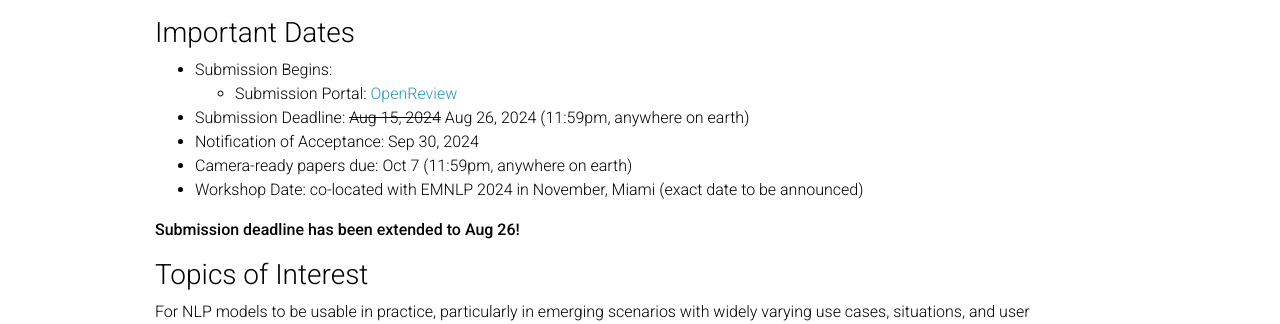
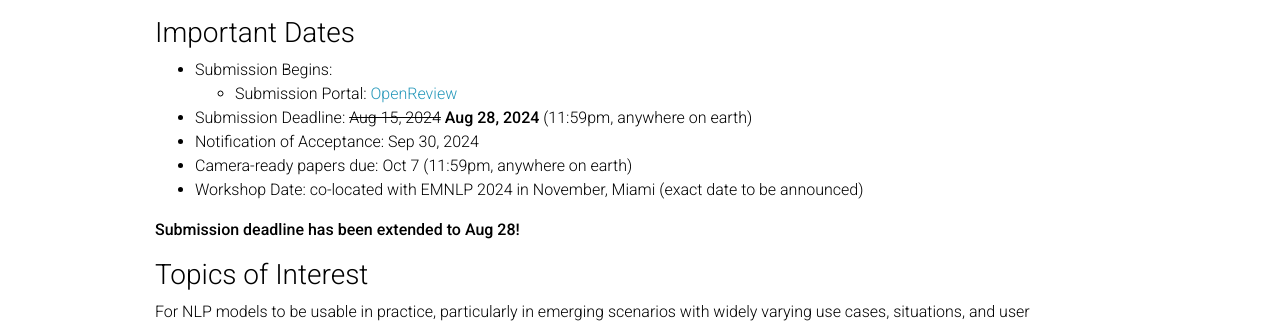
Before and after one commit to customnlp4u-24/customnlp4u-24.github.io, a Jekyll site: the page built from _pages/home.md, in a window 1280 px wide and 900 px high, scrolled down 334 px. Shown: the part 152-476 px from the top of the window. Built offline with Jekyll 4.4.1, drawn with Linux system fonts in a browser that asks for light colours; comment, search, counter and statistics services are not loaded; a style sheet for code colours, icons or effects is not loaded.

Commit message:
extension date updated

```diff
--- a/_pages/home.md
+++ b/_pages/home.md
@@ -27,12 +27,12 @@ nav_order: 1
 
 * Submission Begins:
   * Submission Portal: [OpenReview](https://openreview.net/group?id=EMNLP/2024/Workshop/CustomNLP4U)
-* Submission Deadline: ~~Aug 15, 2024~~ Aug 26, 2024 (11:59pm, anywhere on earth)
+* Submission Deadline: ~~Aug 15, 2024~~ **Aug 28, 2024** (11:59pm, anywhere on earth)
 * Notification of Acceptance: Sep 30, 2024
 * Camera-ready papers due: Oct 7 (11:59pm, anywhere on earth)
 * Workshop Date: co-located with EMNLP 2024 in November, Miami (exact date to be announced)
 
-**Submission deadline has been extended to Aug 26!**
+**Submission deadline has been extended to Aug 28!**
 <br>
 
 ### Topics of Interest
```
